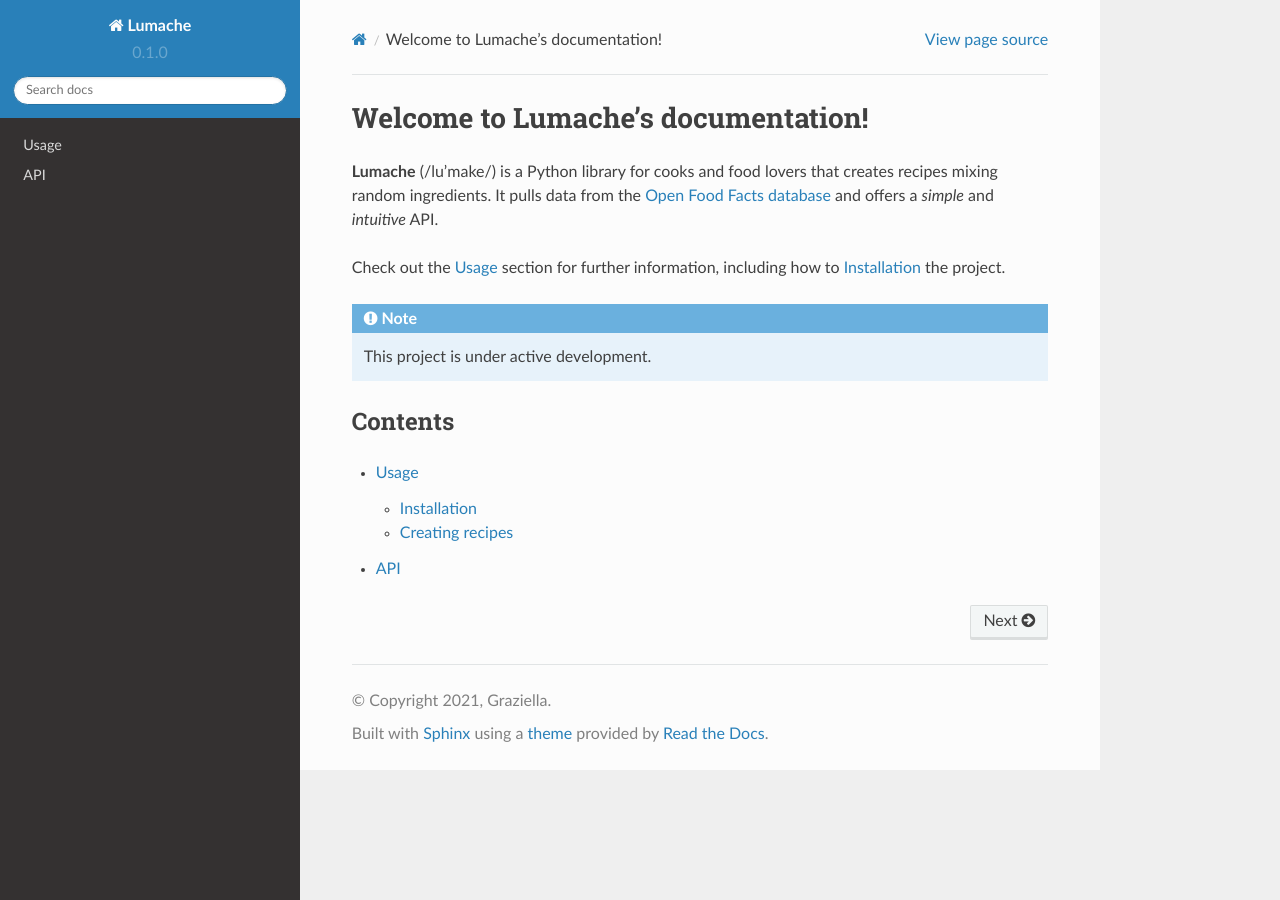
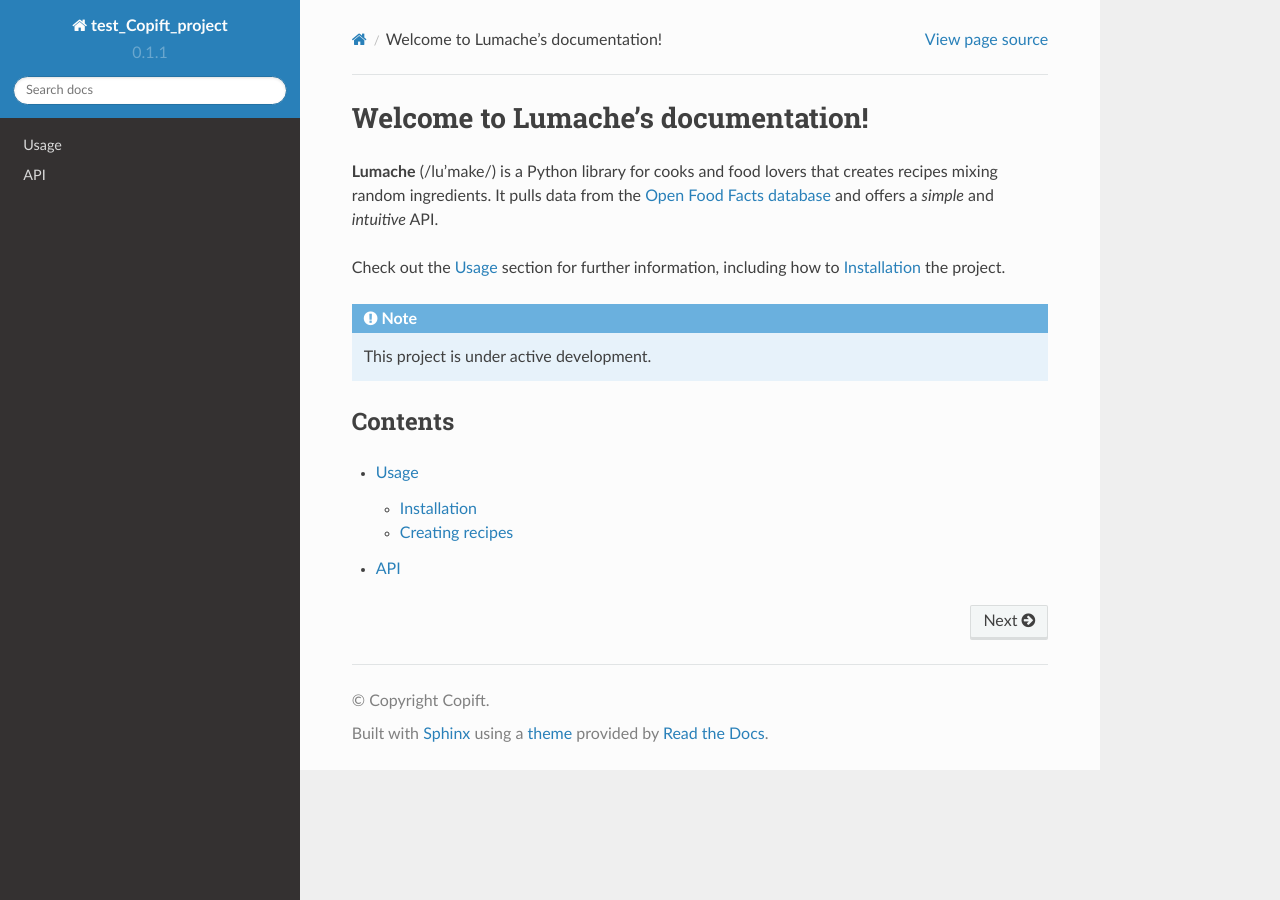
Before and after one commit to Copift/docs_homework, a Sphinx documentation site: the page built from docs/source/index.rst, in a window 1280 px wide. Built offline with Sphinx 7.4.7 and the Read the Docs theme 2.0.0, drawn with Linux system fonts in a browser that asks for light colours.

Commit message:
Update conf.py

```diff
--- a/docs/source/conf.py
+++ b/docs/source/conf.py
@@ -2,12 +2,12 @@
 
 # -- Project information
 
-project = 'Lumache'
-copyright = '2021, Graziella'
-author = 'Graziella'
+project = 'test_Copift_project'
+copyright = 'Copift'
+author = 'Copift'
 
-release = '0.1'
-version = '0.1.0'
+release = '0.1.0'
+version = '0.1.1'
 
 # -- General configuration
 
```
